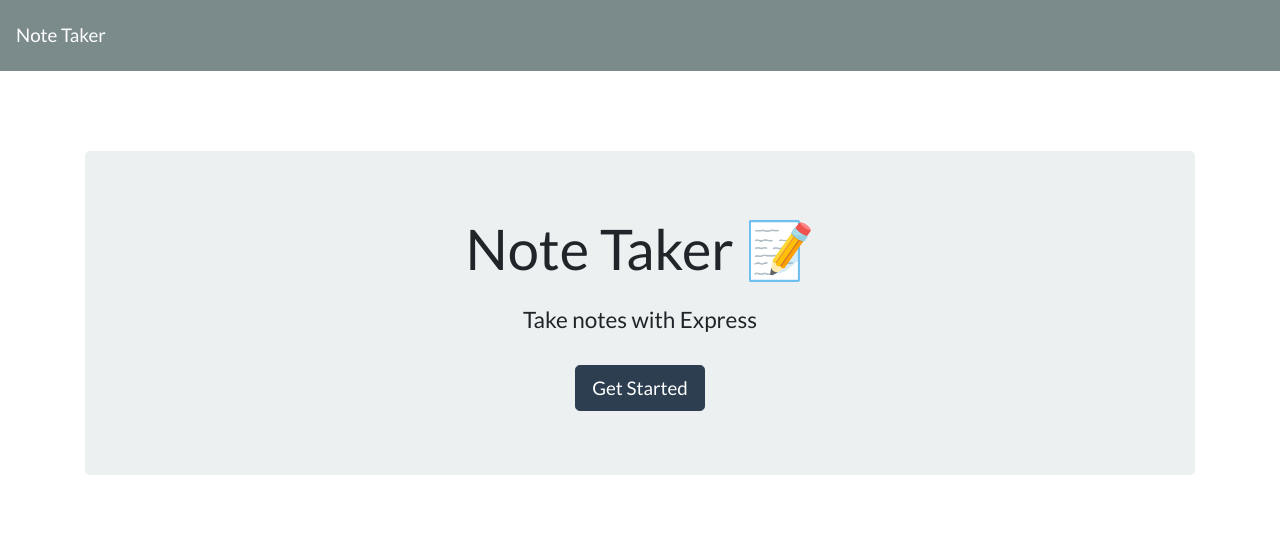
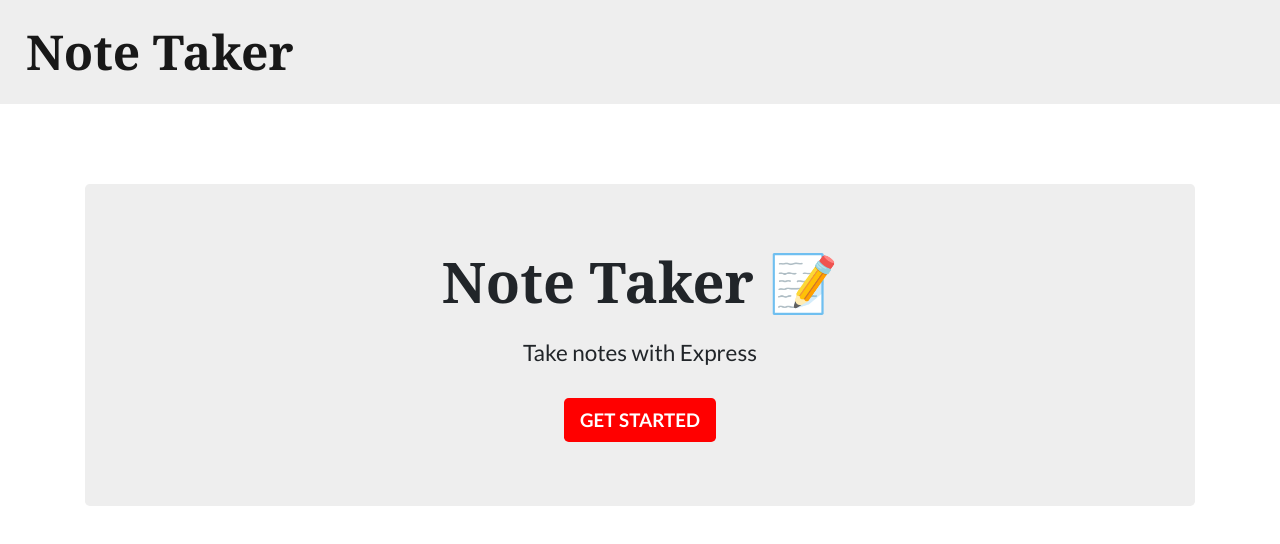
Before and after one commit to nick75mowbray/note_taker, a website: page public/index.html in a window 1280 px wide. Drawn offline with nearby package versions, Linux system fonts and the light colour scheme; no server answers.

Commit message:
changes to style.css

```diff
--- a/db/db.json
+++ b/db/db.json
@@ -1 +1 @@
-[{"title":"Test","text":"Test text","id":1},{"title":"note 6","text":"note 6","id":"37f8fea2-37bd-46ce-ae40-29c2bc81eed6"}]
+[{"title":"Test","text":"Test text","id":1}]
--- a/public/assets/css/styles.css
+++ b/public/assets/css/styles.css
@@ -84,3 +84,21 @@
   font-size: 1.2rem;
   padding-left: 20px;
 }
+#index-button {
+  background-color: red;
+  font-weight: 600;
+  text-transform: uppercase;
+  border: none;
+}
+#index-button:hover, #index-button:focus {
+  outline: none;
+  box-shadow: 2px 2px 5px #757575;
+}
+.display-4 {
+  font-family: 'Noto Serif', serif;
+  font-size: 3.5rem !important;
+  font-weight: 600;
+}
+.jumbotron {
+  background-color: #eeeeee;
+}
--- a/public/index.html
+++ b/public/index.html
@@ -6,11 +6,14 @@
   <meta name="viewport" content="width=device-width, initial-scale=1.0">
   <meta http-equiv="X-UA-Compatible" content="ie=edge">
   <title>Note Taker</title>
+  <link href="https://fonts.googleapis.com/css2?family=Noto+Serif:wght@400;700&display=swap" rel="stylesheet">
+
   <link rel="stylesheet" href="https://cdnjs.cloudflare.com/ajax/libs/bootswatch/4.1.3/flatly/bootstrap.min.css" />
+  <link rel="stylesheet" href="/assets/css/styles.css">
 </head>
 
 <body>
-  <nav class="navbar navbar-dark bg-dark">
+  <nav class="navbar navbar-light bg-custom">
     <a class="navbar-brand" href="/public/notes.html">Note Taker
     </a>
   </nav>
@@ -18,7 +21,7 @@
     <div style="margin-top: 80px;" class="jumbotron text-center">
       <h1 class="display-4">Note Taker <span role="img" aria-label="Memo">📝</span></h1>
       <h4 class="mt-4">Take notes with Express</h4>
-      <a class="btn btn-primary btn-lg mt-4" href="/notes" role="button">Get Started</a>
+      <a class="btn btn-primary btn-lg mt-4" id="index-button" href="/notes" role="button">Get Started</a>
     </div>
   </div>
   <script src="https://cdnjs.cloudflare.com/ajax/libs/jquery/3.3.1/jquery.min.js"></script>
```
